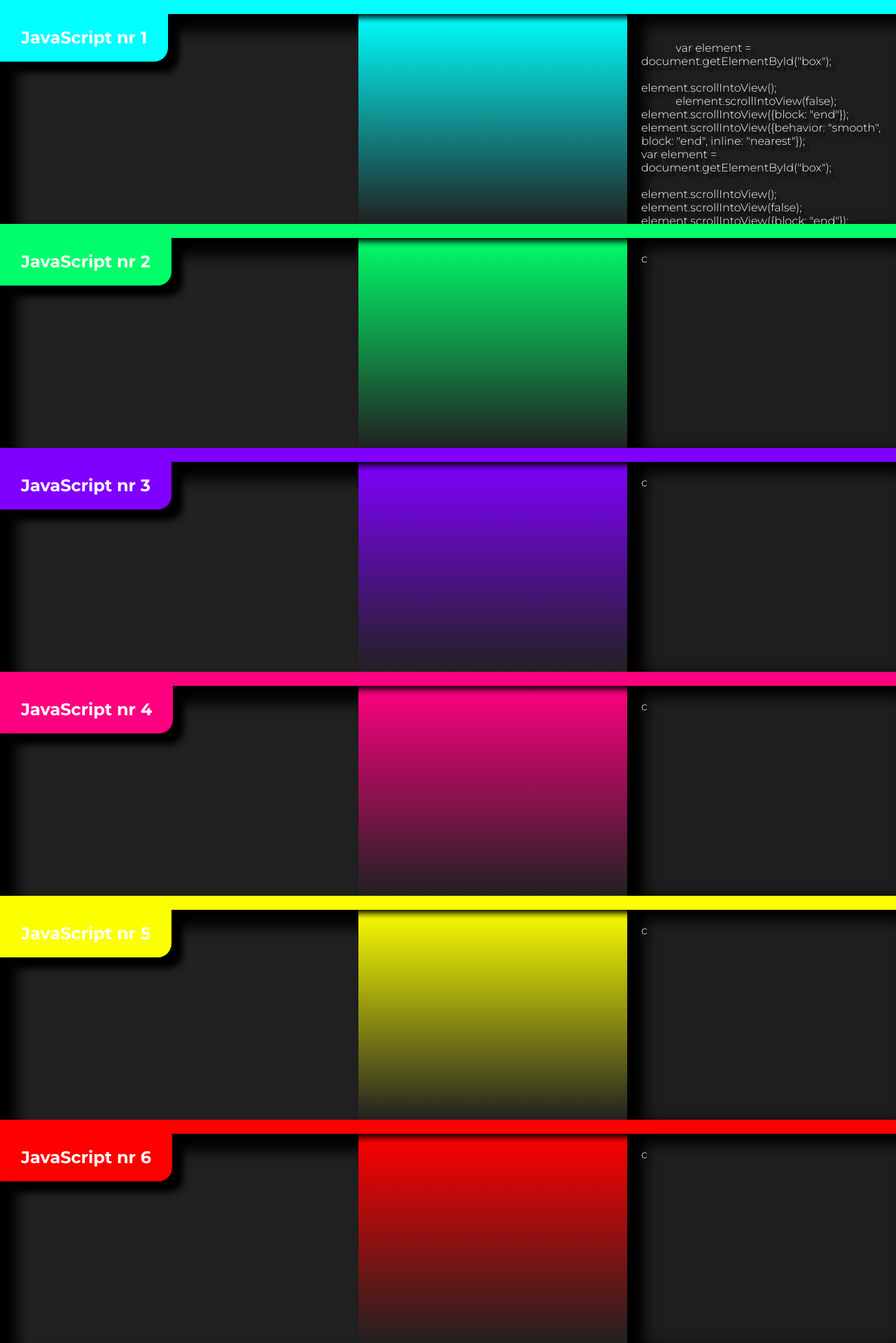
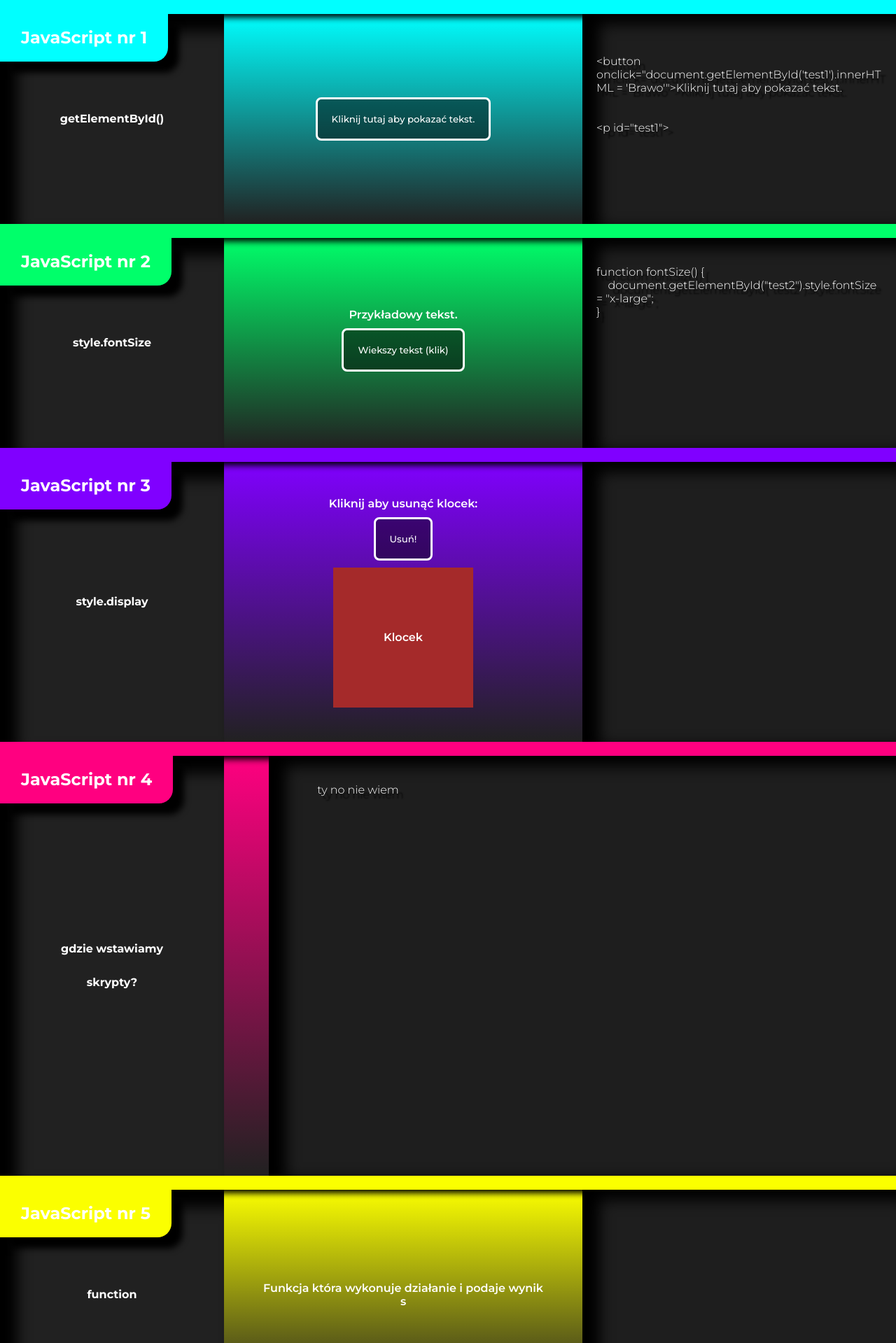
Before and after one commit to xDeJwiD/xDeJwiD.github.io, a PHP site: page /Stronka3/index.html in a window 1280 px wide. Shown: the part 80-1999 px from the top of the page at 70% size. Run offline with PHP 8.4, Linux system fonts and the light colour scheme; some web fonts are replaced.

Commit message:
scripty cz1

```diff
--- a/Stronka3/index.html
+++ b/Stronka3/index.html
@@ -7,6 +7,7 @@
     <title>Test</title>
     <link rel="stylesheet" href="style.css">
     <link rel="stylesheet" href="seckcje.css">
+    <link rel="stylesheet" href="wysokosci.css">
 
 
 
@@ -29,81 +30,266 @@
         </button>
     </div>
 
+    <!-- <div id="przeladowanie">
+        <button onClick="window.location.reload();">Refresh Page</button>
+        <script>
+            const reloadtButton = document.querySelector("#reload");
+            // Reload everything:
+            function reload() {
+                reload = location.reload();
+            }
+            // Event listeners for reload
+            reloadButton.addEventListener("click", reload, false);
+        </script>
+    </div> -->
 
 
 
     <div class="section" id="section1">
         <div class="jsinfo">
             <h2>JavaScript nr 1</h2>
+            <h4>getElementById()</h4>
         </div>
-        <div class="js"></div>
+        <div class="js">
+            <button onclick="document.getElementById('test1').innerHTML = 'Brawo'">Kliknij tutaj aby pokazać tekst.</button>
+            <p id="test1"></p>
+
+        </div>
         <div class="jspreview">
-            var element = document.getElementById("box");
 
-element.scrollIntoView();
-            element.scrollIntoView(false);
-element.scrollIntoView({block: "end"});
-element.scrollIntoView({behavior: "smooth", block: "end", inline: "nearest"});
-var element = document.getElementById("box");
-
-element.scrollIntoView();
-element.scrollIntoView(false);
-element.scrollIntoView({block: "end"});
-element.scrollIntoView({behavior: "smooth", block: "end", inline: "nearest"});
-var element = document.getElementById("box");
-
-element.scrollIntoView();
-element.scrollIntoView(false);
-element.scrollIntoView({block: "end"});
-element.scrollIntoView({behavior: "smooth", block: "end", inline: "nearest"});
-var element = document.getElementById("box");
-
-element.scrollIntoView();
-element.scrollIntoView(false);
-element.scrollIntoView({block: "end"});
-element.scrollIntoView({behavior: "smooth", block: "end", inline: "nearest"});
-sdsadsa
-
-s
-
+&lt;button onclick="document.getElementById('test1').innerHTML = 'Brawo'">Kliknij tutaj aby pokazać tekst.</button>
+<br>
+&lt;p id="test1"></p>
 
         </div>
     </div>
     <div class="section" id="section2">
         <div class="jsinfo">
             <h2>JavaScript nr 2</h2>
+            <h4>style.fontSize</h4>
         </div>
-        <div class="js"></div>
-        <div class="jspreview">c</div>
+        <div class="js">
+            <p id="test2">Przykładowy tekst.</p>
+
+        <button type="button" onclick="fontSize()">Wiekszy tekst (klik)</button>
+
+        <script>
+        function fontSize() {
+         document.getElementById("test2").style.fontSize = "x-large";
+        }
+        </script>
+        </div>
+        <div class="jspreview">
+function fontSize() {
+    document.getElementById("test2").style.fontSize = "x-large";
+}
+        </div>
     </div>
     <div class="section" id="section3">
         <div class="jsinfo">
             <h2>JavaScript nr 3</h2>
+            <h4>style.display</h4>
         </div>
-        <div class="js"></div>
-        <div class="jspreview">c</div>
+        <div class="js">
+            <p>Kliknij aby usunąć klocek:</p>
+
+            <button onclick="klocek()">Usuń!</button>
+
+            <div id="klocek" style="width: 200px; height: 200px; background-color: brown; display: flex; align-items: center; justify-content: center;">
+                Klocek
+            </div>
+
+            <script>
+                function klocek() {
+                    document.getElementById("klocek").style.display = "none";
+                }
+            </script>
+        </div>
+        <div class="jspreview">
+        </div>
     </div>
     <div class="section" id="section4">
         <div class="jsinfo">
             <h2>JavaScript nr 4</h2>
+            <h4>gdzie wstawiamy skrypty?</h4>
         </div>
-        <div class="js"></div>
-        <div class="jspreview">c</div>
+        <div class="js">
+        </div>
+        <div class="jspreview">
+            ty no nie wiem
+        </div>
     </div>
     <div class="section" id="section5">
         <div class="jsinfo">
             <h2>JavaScript nr 5</h2>
+            <h4>function</h4>
         </div>
-        <div class="js"></div>
-        <div class="jspreview">c</div>
+        <div class="js">
+            <p>Funkcja która wykonuje działanie i podaje wynik</p>
+
+            <p id="funk">s</p>
+
+            <script>
+                function funkcja(p1, p2) {
+                    return p1 * p2;
+                }
+                document.getElementById("funk").innerHTML = funckja(3, 3);
+            </script>
+        </div>
+        <div class="jspreview">
+        </div>
     </div>
     <div class="section" id="section6">
         <div class="jsinfo">
             <h2>JavaScript nr 6</h2>
+            <h4>onclick</h4>
         </div>
-        <div class="js"></div>
-        <div class="jspreview">c</div>
+        <div class="js">
+        </div>
+        <div class="jspreview">
+        </div>
     </div>
+    <div class="section" id="section7">
+        <div class="jsinfo">
+            <h2>JavaScript nr 7</h2>
+            <h4>document.write()</h4>
+        </div>
+        <div class="js">
+        </div>
+        <div class="jspreview">
+        </div>
+    </div>
+    <div class="section" id="section8">
+        <div class="jsinfo">
+            <h2>JavaScript nr 8</h2>
+            <h4>window.alert()</h4>
+        </div>
+        <div class="js">
+        </div>
+        <div class="jspreview">
+        </div>
+    </div>
+    <div class="section" id="section9">
+        <div class="jsinfo">
+            <h2>JavaScript nr 9</h2>
+            <h4>console.log()</h4>
+        </div>
+        <div class="js">
+        </div>
+        <div class="jspreview">
+        </div>
+    </div>
+    <div class="section" id="section10">
+        <div class="jsinfo">
+            <h2>JavaScript nr 10</h2>
+            <h4>konkatenacja</h4>
+        </div>
+        <div class="js">
+        </div>
+        <div class="jspreview">
+        </div>
+    </div>
+    <div class="section" id="section11">
+        <div class="jsinfo">
+            <h2>JavaScript nr 11</h2>
+            <h4>deklaracja zmiennych let, var i const</h4>
+        </div>
+        <div class="js">
+        </div>
+        <div class="jspreview">
+        </div>
+    </div>
+    <div class="section" id="section12">
+        <div class="jsinfo">
+            <h2>JavaScript nr 12</h2>
+            <h4>komentarze</h4>
+        </div>
+        <div class="js">
+        </div>
+        <div class="jspreview">
+        </div>
+    </div>
+    <div class="section" id="section13">
+        <div class="jsinfo">
+            <h2>JavaScript nr 13</h2>
+            <h4>operatory arytmetyczne (+,-,*,**,/,%,++,--)</h4>
+        </div>
+        <div class="js">
+        </div>
+        <div class="jspreview">
+        </div>
+    </div>
+    <div class="section" id="section14">
+        <div class="jsinfo">
+            <h2>JavaScript nr 14</h2>
+            <h4>skrócone np. x+=1;</h4>
+        </div>
+        <div class="js">
+        </div>
+        <div class="jspreview">
+        </div>
+    </div>
+    <div class="section" id="section15">
+        <div class="jsinfo">
+            <h2>JavaScript nr 15</h2>
+            <h4>operatory porównania (==,===,!=,!==,>,<,>=,<=)</h4>
+        </div>
+        <div class="js">
+        </div>
+        <div class="jspreview">
+        </div>
+    </div>
+    <div class="section" id="section16">
+        <div class="jsinfo">
+            <h2>JavaScript nr 16</h2>
+            <h4>operatory logiczne (&&, ||, !)</h4>
+        </div>
+        <div class="js">
+        </div>
+        <div class="jspreview">
+        </div>
+    </div>
+    <div class="section" id="section17">
+        <div class="jsinfo">
+            <h2>JavaScript nr 17</h2>
+            <h4>typeof()</h4>
+        </div>
+        <div class="js">
+        </div>
+        <div class="jspreview">
+        </div>
+    </div>
+    <div class="section" id="section18">
+        <div class="jsinfo">
+            <h2>JavaScript nr 18</h2>
+            <h4>typy zmiennych</h4>
+        </div>
+        <div class="js">
+        </div>
+        <div class="jspreview">
+        </div>
+    </div>
+    <div class="section" id="section19">
+        <div class="jsinfo">
+            <h2>JavaScript nr 19</h2>
+            <h4>funkcja z parametrami</h4>
+        </div>
+        <div class="js">
+        </div>
+        <div class="jspreview">
+        </div>
+    </div>
+    <div class="section" id="section20">
+        <div class="jsinfo">
+            <h2>JavaScript nr 20</h2>
+            <h4>zmienna obiektowa</h4>
+        </div>
+        <div class="js">
+        </div>
+        <div class="jspreview">
+        </div>
+    </div>
+
 
 
 </body>
--- a/Stronka3/style.css
+++ b/Stronka3/style.css
@@ -1,4 +1,5 @@
 @import url('https://fonts.googleapis.com/css2?family=Anton&family=Montserrat:wght@100;200;300;400;500;600;700;800;900&display=swap');
+@import url('http://fonts.cdnfonts.com/css/matrix');
 
 * {
     margin: 0;
@@ -88,10 +89,10 @@ body {
     position: absolute;
     top: -20px;
     left: 0;
-    transition: color .2s ease-in-out, background-color .2s ease-in-out;
+    transition: color .2s ease-in-out, background-color .2s ease-in-out, box-shadow 1s ease-out;
 }
 .jsinfo {
-    width: 40%;
+    width: 25%;
     height: 100%;
     background-color: transparent;
     float: left;
@@ -114,6 +115,16 @@ body {
     left: 0%;
     z-index: 20;
     line-height: 3rem;
+}
+.jsinfo h4 {
+    color: rgb(255, 255, 255);
+    position: relative;
+    padding: 10px 30px;
+    top: 50%;
+    left: 50%;
+    transform: translate(-50%, -50%);
+    z-index: 20;
+    line-height: 3rem;
     transition: color .2s ease-in-out, background-color .2s ease-in-out;
 }
 .jsinfo h2::after {
@@ -126,19 +137,38 @@ body {
     top: 0;
     z-index: -1;
     box-shadow: 15px 15px 10px 1px black;
-    transition: color .2s ease-in-out, background-color .2s ease-in-out;
+    transition: color .2s ease-in-out, background-color .2s ease-in-out, box-shadow 1s ease-out;
 }
 .js {
-    width: 30%;
+    width: 40%;
     height: 100%;
     background-color: rgb(80, 80, 80);
     float: left;
     padding: 10px;
     box-shadow: inset 0px 15px 10px -10px black;
     transition: color .2s ease-in-out, background-color .2s ease-in-out;
+    display: flex;
+    flex-direction: column;
+    justify-content: center;
+    align-items: center;
+}
+.js {
+    font-weight: 600;
+    color: white;
+}
+.js button {
+    background-color: rgba(0, 0, 0, 0.461);
+    color: black;
+    padding: 20px;
+    margin: 10px;
+    border: rgb(255, 255, 255) 3px solid;
+    border-radius: .5rem;
+    font-weight: 500;
+    color: white;
+    cursor: pointer;
 }
 .jspreview {
-    width: 30%;
+    width: 35%;
     height: 100%;
     background-color: rgb(30, 30, 30);
     float: left;
@@ -175,11 +205,20 @@ body {
 .dark-mode {
     background-color: rgb(35, 35, 35);
 }
-.dark-mode .section .jsinfo, .dark-mode .section .jspreview {
+.dark-mode .section .jsinfo, .dark-mode .section .jspreview{
     background-color: black;
     color: rgb(48, 199, 48);
 }
-
+.dark-mode .section .jsinfo h4 {
+    color: rgb(48, 199, 48);
+}
+.dark-mode .section .js {
+    color: black;
+}
+.dark-mode .section .js button {
+    border: rgb(48, 199, 48) 3px solid;
+    color: rgb(48, 199, 48);
+}
 .hack {
     display: flex;
     align-items: center;
@@ -197,3 +236,22 @@ body {
     color: rgb(149, 255, 0);
     font-weight: 700;
 }
+
+.dark-mode * {
+    font-family: 'Matrix', sans-serif;
+}
+
+
+
+#section3 {
+    height: 400px;
+}
+#section4 {
+    height: 600px;
+}
+#section4 .js {
+    width: 5%;
+}
+#section4 .jspreview {
+    width: 70%;
+}
```
